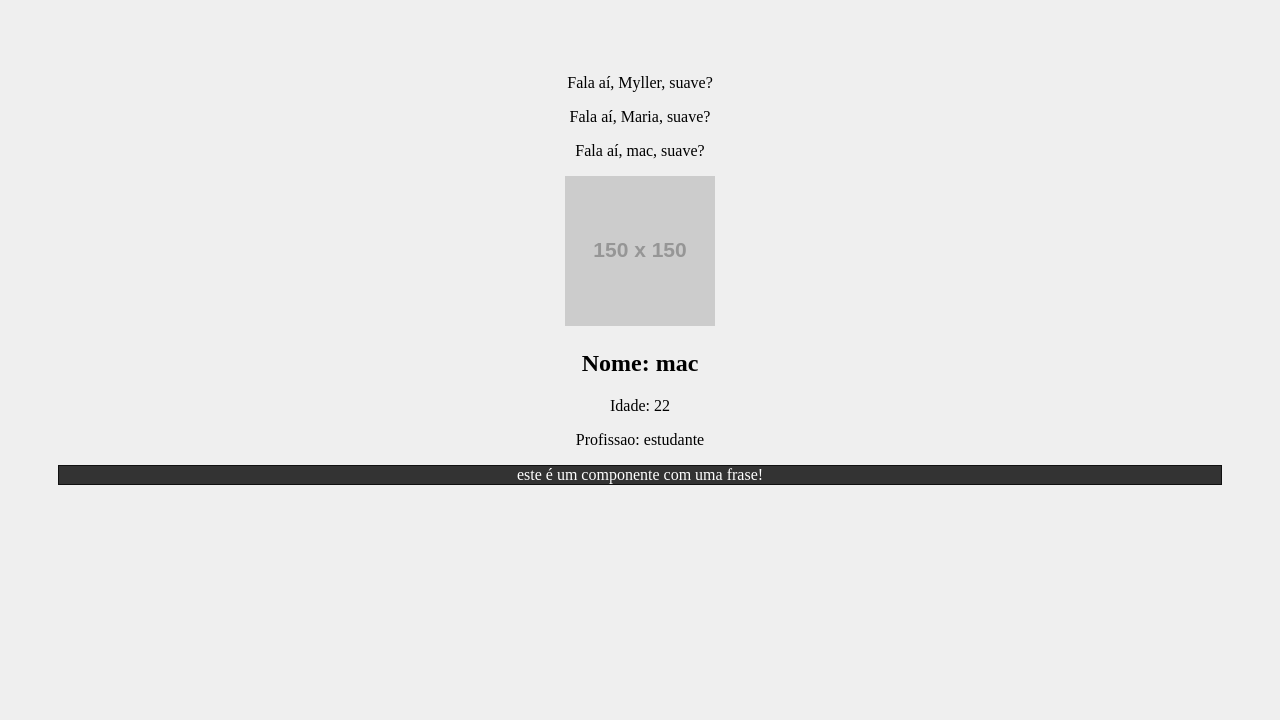
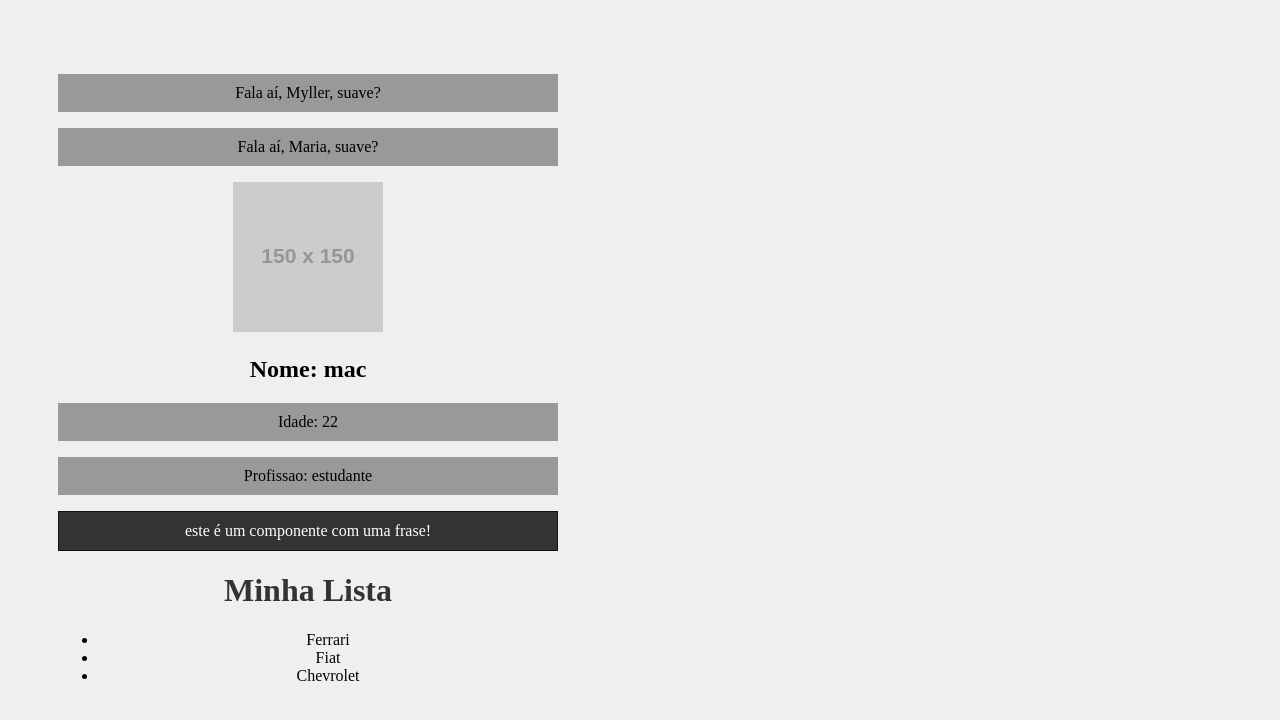
Before and after one commit to myller-silva/React, a React (Create React App) app in the folder meu-projeto/: page / in a window 1280 px wide. Shown: the top 720 px of the page. Built offline with nearby package versions, Linux system fonts and the light colour scheme.

Commit message:
react fragments

```diff
--- a/meu-projeto/src/App.js
+++ b/meu-projeto/src/App.js
@@ -3,6 +3,7 @@
 import SayMyName from './components/SayMyName';
 import Pessoa from './components/Pessoa';
 import Frase from './components/Frase';
+import List from './components/List';
 
 function App() {
   const nome = "Myller";
@@ -15,7 +16,6 @@
 
       <SayMyName nome={nome} />
       <SayMyName nome={nome2} />
-      <SayMyName nome="mac" />
 
       <Pessoa
         nome="mac"
@@ -23,7 +23,11 @@
         profissao="estudante"
         foto="https://via.placeholder.com/150"
       />
+
       <Frase></Frase>
+
+      <List></List>
+
 
     </div>
   );
--- /dev/null
+++ b/meu-projeto/src/components/Item.js
@@ -0,0 +1,7 @@
+function Item(props) {
+    return (
+        <li>{props.marca}</li>
+    )
+}
+
+export default Item;
--- /dev/null
+++ b/meu-projeto/src/components/List.js
@@ -0,0 +1,17 @@
+import Item  from "./Item";
+
+function List() {
+    return (
+        // fragment:
+        <>
+            <h1>Minha Lista</h1>
+            <ul>
+                <Item marca="Ferrari"></Item>
+                <Item marca="Fiat"></Item>
+                <Item marca="Chevrolet"></Item>
+            </ul>
+        </>
+    )
+}
+
+export default List;
--- a/meu-projeto/src/index.css
+++ b/meu-projeto/src/index.css
@@ -1,4 +1,17 @@
 body{
+  /*  */
+  width: 500px;
+  /*  */
   padding: 50px;
+  padding-bottom: 500px;
   background-color: #efefef;
 }
+
+h1{
+  color: #333;
+}
+
+p{
+  background-color: #999;
+  padding: 10px;
+}
```
